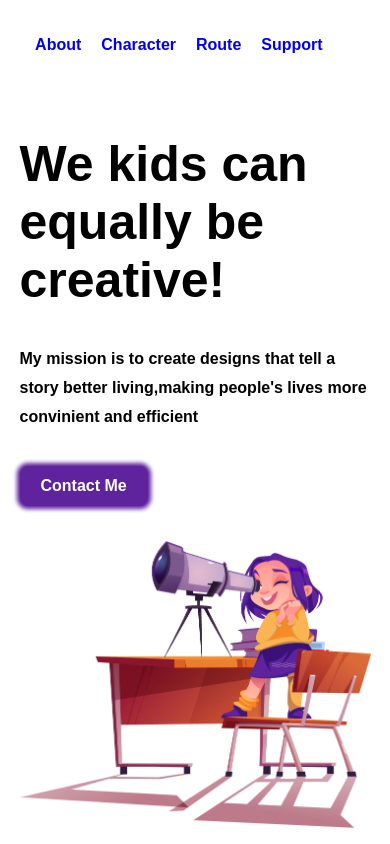
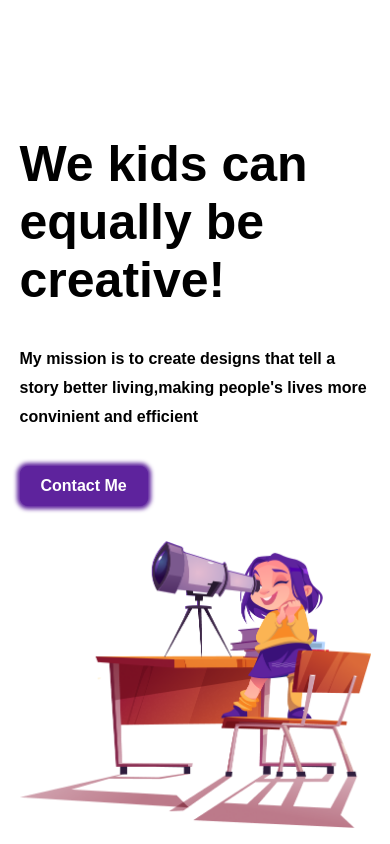
Before and after one commit to NUHEL345/enola-projectt-22, a plain HTML site: page index.html in a window 390 px wide. Shown: the top 844 px of the page. Drawn offline with Linux system fonts and the light colour scheme.

Commit message:
Update style.css

```diff
--- a/css/style.css
+++ b/css/style.css
@@ -107,7 +107,7 @@ nav ul li a :hover{
 }
 
 @media (max-width:850px){
-     ul{
+    nav ul{
         display: none;
     }
     section img{
```
